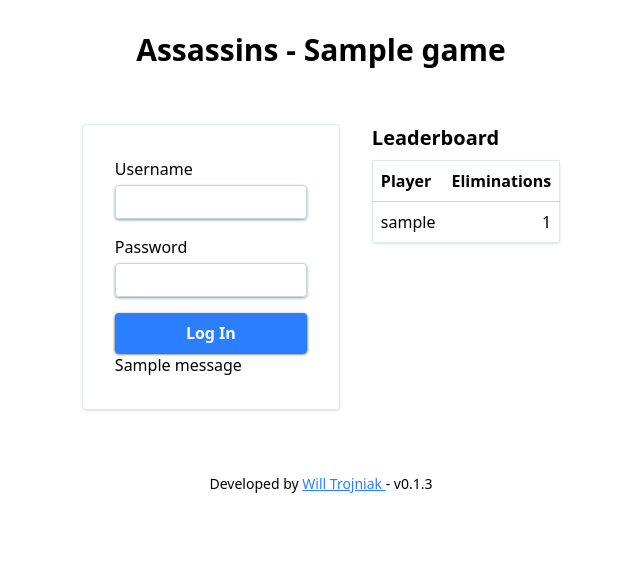
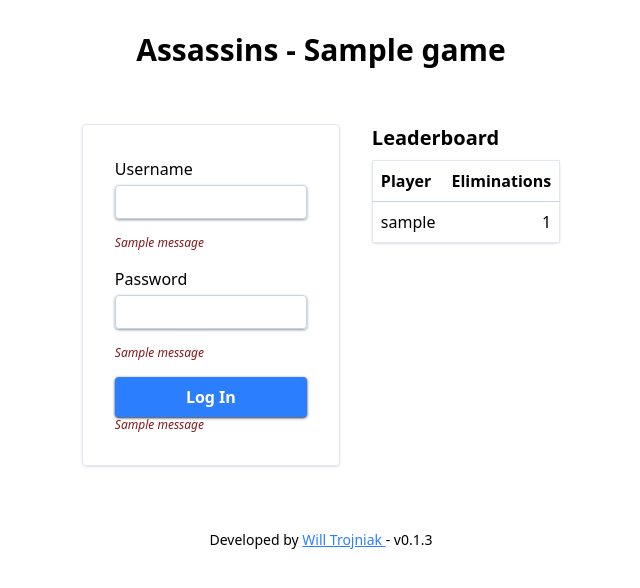
Before and after one commit to willtrojniak/assassins, a Flask app: template templates/game.html in a window 1280 px wide. Shown: the top 588 px of the page, without its empty margins (319-959 px from the left). Run offline with Flask 3, Linux system fonts and the light colour scheme; the template is opened without the code that fills it: most values are stand-ins (such as "Sample title", 1, 10 or a date in 2020); one stand-in notice (Sample message) is shown.

Commit message:
fix: 🔧 improved error handling

```diff
--- a/app.py
+++ b/app.py
@@ -18,7 +18,7 @@ def create_app() -> flask.Flask:
 
     @app.errorhandler(404)
     def _(_):
-        return "wut", 400
+        return flask.render_template('not-found.html'), 404
 
 
     return app
--- a/static/css/output.css
+++ b/static/css/output.css
@@ -36,8 +36,12 @@
     --color-black: #000;
     --color-white: #fff;
     --spacing: 0.25rem;
+    --text-xs: 0.75rem;
+    --text-xs--line-height: calc(1 / 0.75);
     --text-sm: 0.875rem;
     --text-sm--line-height: calc(1.25 / 0.875);
+    --text-lg: 1.125rem;
+    --text-lg--line-height: calc(1.75 / 1.125);
     --text-xl: 1.25rem;
     --text-xl--line-height: calc(1.75 / 1.25);
     --text-2xl: 1.5rem;
@@ -225,6 +229,9 @@
   }
   .mt-8 {
     margin-top: calc(var(--spacing) * 8);
+  }
+  .mt-\[-2\] {
+    margin-top: -2;
   }
   .mr-auto {
     margin-right: auto;
@@ -472,6 +479,10 @@
     font-size: var(--text-3xl);
     line-height: var(--tw-leading, var(--text-3xl--line-height));
   }
+  .text-lg {
+    font-size: var(--text-lg);
+    line-height: var(--tw-leading, var(--text-lg--line-height));
+  }
   .text-sm {
     font-size: var(--text-sm);
     line-height: var(--tw-leading, var(--text-sm--line-height));
@@ -480,6 +491,10 @@
     font-size: var(--text-xl);
     line-height: var(--tw-leading, var(--text-xl--line-height));
   }
+  .text-xs {
+    font-size: var(--text-xs);
+    line-height: var(--tw-leading, var(--text-xs--line-height));
+  }
   .font-bold {
     --tw-font-weight: var(--font-weight-bold);
     font-weight: var(--font-weight-bold);
@@ -487,6 +502,9 @@
   .font-light {
     --tw-font-weight: var(--font-weight-light);
     font-weight: var(--font-weight-light);
+  }
+  .wrap-normal {
+    overflow-wrap: normal;
   }
   .text-blue-500 {
     color: var(--color-blue-500);
@@ -497,8 +515,14 @@
   .text-red-500 {
     color: var(--color-red-500);
   }
+  .text-red-900 {
+    color: var(--color-red-900);
+  }
   .text-white {
     color: var(--color-white);
+  }
+  .lowercase {
+    text-transform: lowercase;
   }
   .underline {
     text-decoration-line: underline;
--- a/templates/game.html
+++ b/templates/game.html
@@ -32,17 +32,27 @@
     <form action="{{ url_for('game.login_post_handler', game_id_param=id )}}" method="post"
       class="border border-slate-200 shadow p-8 rounded flex flex-col">
       <label for="username" class="font-light mb-1">Username</label>
-      <input id="username" type="text" name="username" minlength="3" maxlength="32"
+      <input id="username" type="text" name="username" pattern="^[A-z]{3,}$"
         class="border border-slate-300 p-1 text-gray-800 mb-4 shadow shadow-gray-400 rounded w-48 focus:outline-none" />
+      {% with messages = get_flashed_messages(False, "username") %}
+      {% for message in messages %}
+      <i class="wrap-normal text-xs font-light w-48 text-red-900 mb-4">{{ message }}</i>
+      {% endfor %}
+      {% endwith %}
       <label for="password" class="font-light mb-1">Password</label>
       <input id="password " type="password" name="password"
         class="border border-slate-300 p-1 text-gray-800 mb-4 shadow shadow-gray-400 rounded w-48 focus:outline-none" />
+      {% with messages = get_flashed_messages(False, "password") %}
+      {% for message in messages %}
+      <i class="wrap-normal text-xs font-light mb-4 w-48 text-red-900">{{ message }}</i>
+      {% endfor %}
+      {% endwith %}
       <button type="submit"
         class="shadow shadow-gray-700 bg-blue-500 font-bold text-white p-2 duration-100 hover:cursor-pointer hover:bg-blue-700 rounded">
         Log In </button>
-      {% with messages = get_flashed_messages() %}
+      {% with messages = get_flashed_messages(False, "sign-in") %}
       {% for message in messages %}
-      <span>{{ message }}</span>
+      <i class="wrap-normal text-xs font-light w-48 text-red-900">{{ message }}</i>
       {% endfor %}
       {% endwith %}
     </form>
```
Also changed, not shown: game.py (+34 -11 lines), templates/not-found.html (added, +15 -0 lines), util.py (+5 -2 lines).
